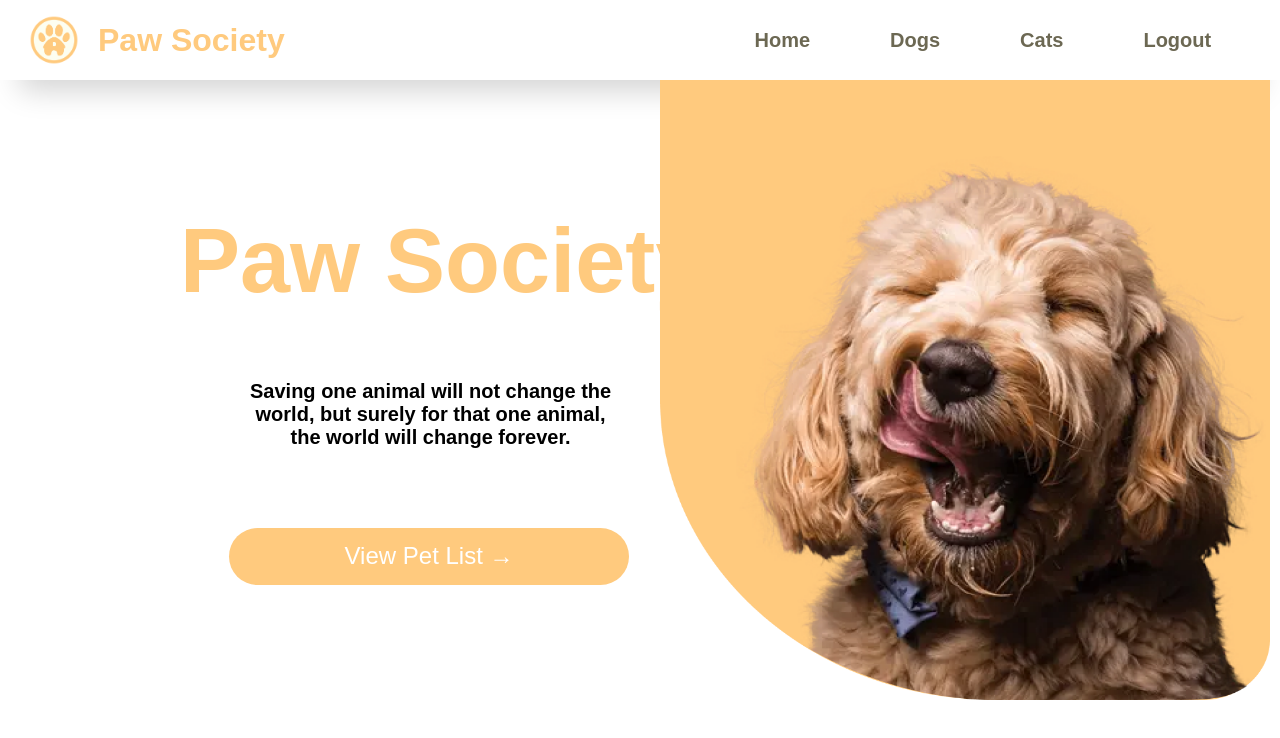
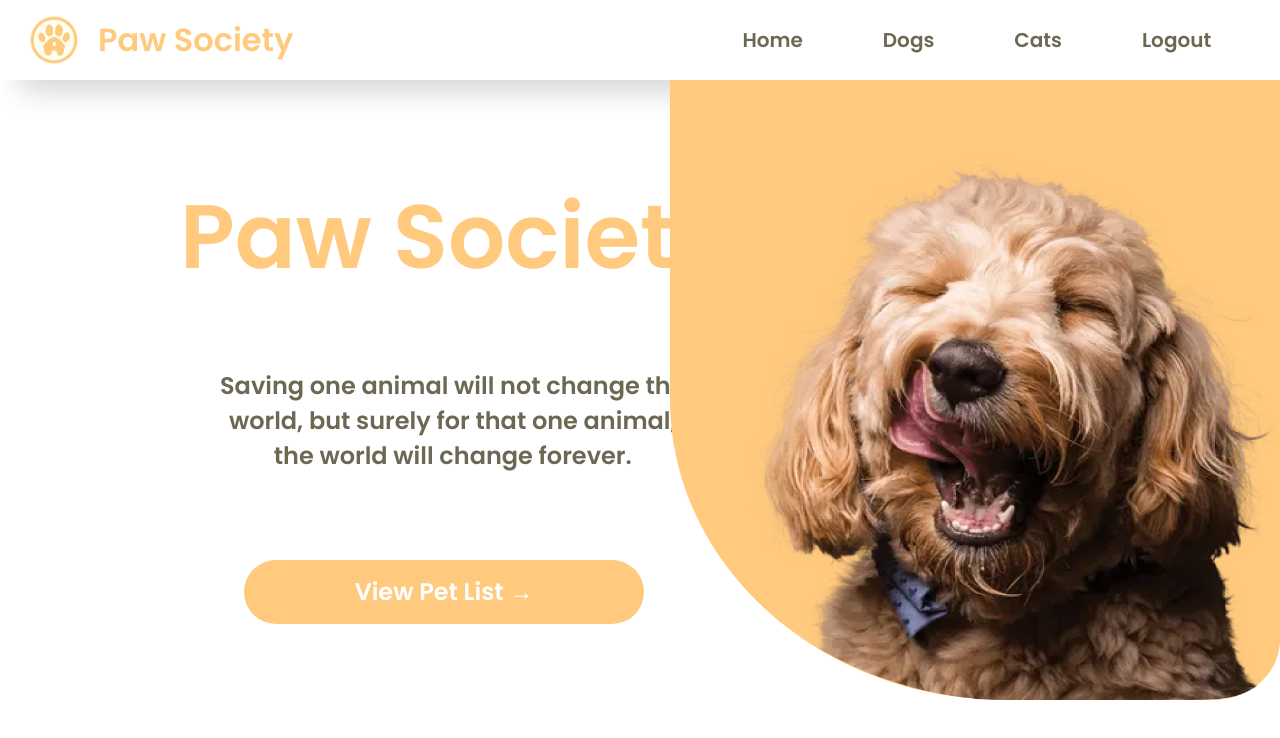
Before and after one commit to VhynceNarca/JSon_Derulo, a React (Create React App) app in the folder client/: page /home in a window 1280 px wide. Shown: the top 738 px of the page. Built offline with nearby package versions, Linux system fonts and the light colour scheme.

Commit message:
change font, some spacing, colors and fixed image

```diff
--- a/client/src/components/navbar.css
+++ b/client/src/components/navbar.css
@@ -1,7 +1,8 @@
+@import url('https://fonts.googleapis.com/css2?family=Poppins:wght@600&display=swap');
 
 * {
   box-sizing: border-box;
-  font-family: "Poppins", sans-serif;
+  font-family: 'Poppins', sans-serif;
 }
 
 a {
@@ -22,6 +23,7 @@ li {
   color: #FFCA7E;
   white-space:nowrap;
   padding-left: 1.5vw;
+  font-family: 'Poppins', sans-serif;
 }
 
 .imglogo {
@@ -50,6 +52,7 @@ li {
   margin: 0 20px;
   cursor: pointer;
   text-transform: capitalize;
+  font-family: 'Poppins', sans-serif;
 }
 
 .nav-links li:hover {
--- a/client/src/pages/Index.js
+++ b/client/src/pages/Index.js
@@ -12,7 +12,7 @@ const Home = () =>{
       <div class="button" style={buttonstyle}>
         <RoundedButton text={"View Pet List →"} path={"/cats"} />
       </div>
-      <img src='./dog.png' style={imgstyle} />
+      <img src='./dog.png' style={imgstyle} alt="hero"/>
     </section>
   );
 }
@@ -23,32 +23,33 @@ const namestyle = {
   fontWeight: 'bold',
   position:'absolute',
   left: 180,
-  top:'15%',
-  fontFamily: 'sans-serif'
+  top:'10%',
+  fontFamily: 'Poppins'
 }
 
 const wordstyle = {
-  color: "black",
-  fontSize: '20px',
+  color: "#6C6853",
+  fontSize: '24px',
   fontWeight: 'bold',
-  fontFamily: 'sans-serif',
+  fontFamily: 'Poppins',
   position:'absolute',
-  left: 250,
-  top:'45%',
+  left: 220,
+  top:'43%',
   textAlign: 'center'
 }
 
 const buttonstyle = {
   position:'absolute',
-  left: 205,
-  top:'63%',
+  left: 220,
+  top:'67%',
 }
 
 const imgstyle = {
-  position:'absolute',
-  right: 0,
+  position:'fixed',
+  right: -10,
   height: 620,
-  width: 620
+  width: 620,
+  overflow:'hidden',
 }
 
 export default Home;
```
